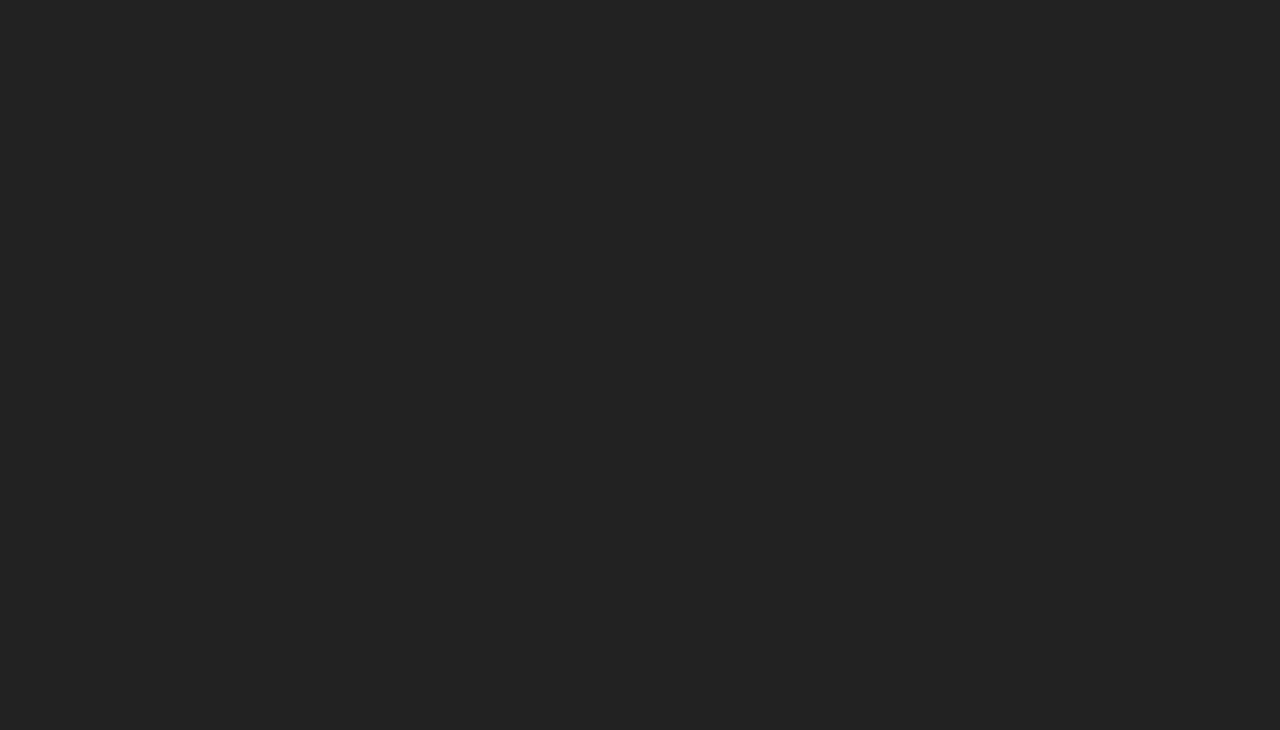
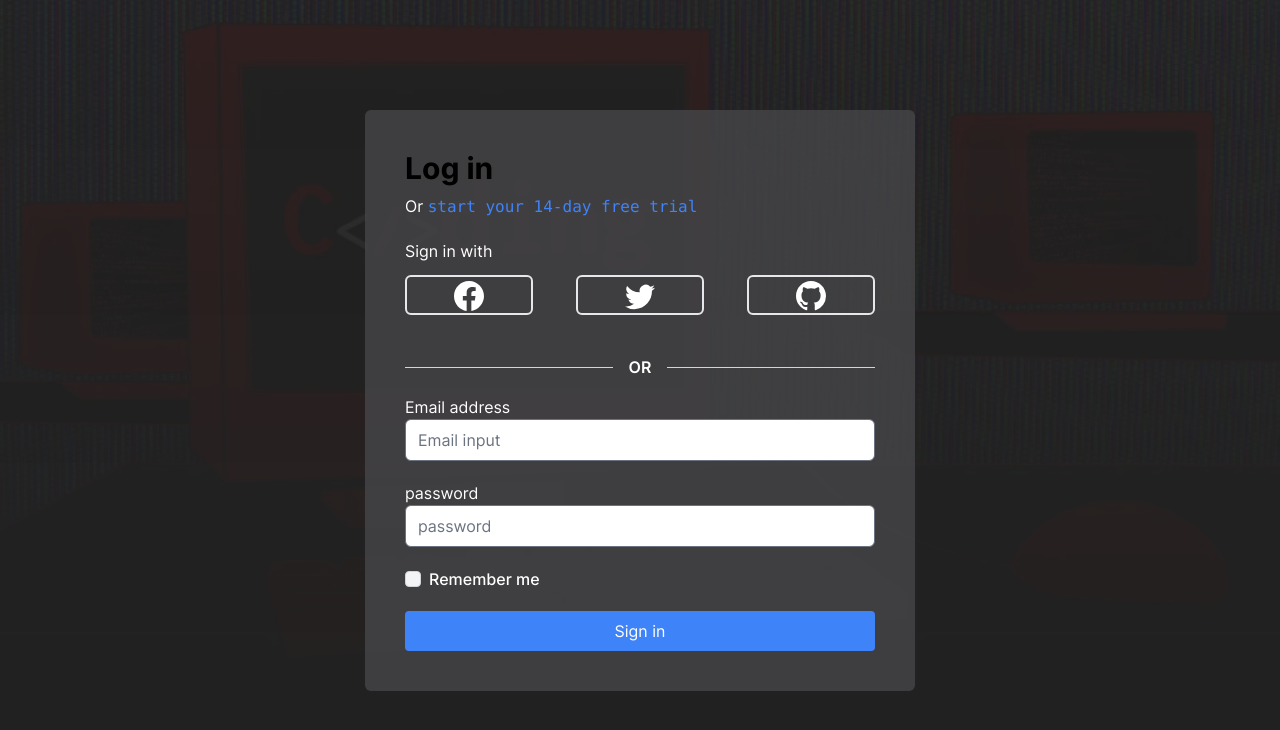
Before and after one commit to Superriot/coding.global-web, a Next.js app: page /auth/login in a window 1280 px wide. Shown: the top 730 px of the page. Built offline with nearby package versions, Linux system fonts and the light colour scheme.

Commit message:
feat: asdf

```diff
--- a/package.json
+++ b/package.json
@@ -22,6 +22,7 @@
   "dependencies": {
     "@headlessui/react": "^1.6.6",
     "@heroicons/react": "^1.0.6",
+    "axios": "^0.27.2",
     "clsx": "^1.1.1",
     "flowbite": "^1.5.2",
     "flowbite-react": "^0.1.6",
--- a/src/pages/auth/login.tsx
+++ b/src/pages/auth/login.tsx
@@ -1,7 +1,94 @@
-const login = () => {
-  <section>
-    <div></div>
-  </section>;
+import Layout from '@/components/layout/Layout';
+import Seo from '@/components/Seo';
+
+import SubmitButton from '../../components/auth/SubmitButton';
+
+const register = () => {
+  return (
+    <Layout>
+      <div
+        className={`my-5 flex h-screen items-center justify-center text-white md:my-0  `}
+      >
+        <div className='w-96 md:w-[600px]'>
+          <Seo templateTitle='Rules' description='Discord Server Rules' />
+          <main>
+            <section className='layout my-10 rounded-md bg-dark-light bg-opacity-80 p-10 '>
+              <h2 className='text-black'>Log in</h2>
+              <p className='mt-2'>
+                Or{' '}
+                <code className='text-blue-500'>
+                  start your 14-day free trial
+                </code>
+              </p>
+              <p className='mt-5'>Sign in with</p>
+              <div>
+                <SubmitButton />
+              </div>
+              <div className='relative mt-10'>
+                <div className='my-4 flex items-center before:mt-0.5 before:flex-1 before:border-t before:border-gray-300 after:mt-0.5 after:flex-1 after:border-t after:border-gray-300'>
+                  <p className='m-auto mx-4 mb-0 text-center font-semibold'>
+                    OR
+                  </p>
+                </div>
+              </div>
+              <div className='mt-3'>
+                <label
+                  htmlFor='exampleEmail0'
+                  className='form-label mb-2 inline-block text-gray-700'
+                />
+                Email address
+                <input
+                  type='email'
+                  className='
+        w-full
+        rounded-md
+
+      '
+                  id='exampleEmail0'
+                  placeholder='Email input'
+                />
+              </div>
+              <div className='mt-5'>
+                {' '}
+                <label
+                  htmlFor='examplePassword0'
+                  className='mb-2 inline-block text-gray-700'
+                />
+                password
+                <input
+                  type='email'
+                  className='
+        w-full
+        rounded-md
+
+      '
+                  id='exampleEmail0'
+                  placeholder='password'
+                />
+              </div>
+              <div className='mb-4 mt-5 flex items-center'>
+                <input
+                  id='default-checkbox'
+                  type='checkbox'
+                  value=''
+                  className='h-4 w-4 rounded border-gray-300 bg-gray-100   dark:border-gray-600 dark:bg-gray-700 dark:ring-offset-gray-800 '
+                />
+                <label
+                  htmlFor='default-checkbox'
+                  className='ml-2 text-base font-medium text-white dark:text-gray-300'
+                >
+                  Remember me
+                </label>
+              </div>
+              <div className='mt-5 w-full rounded bg-blue-500 py-2 text-center text-white hover:bg-blue-900'>
+                Sign in
+              </div>
+            </section>
+          </main>
+        </div>
+      </div>
+    </Layout>
+  );
 };
 
-export default login;
+export default register;
--- a/src/pages/auth/register.tsx
+++ /dev/null
@@ -1,96 +0,0 @@
-import Layout from '@/components/layout/Layout';
-import Seo from '@/components/Seo';
-
-import AuthButton from '../../components/auth/AuthButton';
-
-const register = () => {
-  return (
-    <Layout>
-      <div
-        className={`my-5 flex h-screen items-center justify-center text-white md:my-0  `}
-      >
-        <div className='w-96 md:w-[600px]'>
-          <Seo templateTitle='Rules' description='Discord Server Rules' />
-          <main>
-            <section className='layout my-10 rounded-md bg-dark-light bg-opacity-80 p-10 '>
-              <h2 className='text-black'>Sign in to you account</h2>
-              <p className='mt-2'>
-                Or{' '}
-                <code className='text-blue-500'>
-                  start your 14-day free trial
-                </code>
-              </p>
-              <p className='mt-10'>Sign in with</p>
-              <div>
-                <AuthButton />
-              </div>
-              <div className='relative mt-10'>
-                <div className='h-2 border-b border-solid' />
-                <div className='absolute top-0 left-0 flex w-full justify-center bg-dark-light'>
-                  Or Cotinue with
-                </div>
-              </div>
-              <div className='mt-10'>
-                <label
-                  htmlFor='exampleEmail0'
-                  className='form-label mb-2 inline-block text-gray-700'
-                />
-                Email address
-                <input
-                  type='email'
-                  className='
-        w-full
-        rounded-md
-
-      '
-                  id='exampleEmail0'
-                  placeholder='Email input'
-                />
-              </div>
-              <div className='mt-5'>
-                {' '}
-                <label
-                  htmlFor='examplePassword0'
-                  className='mb-2 inline-block text-gray-700'
-                />
-                password
-                <input
-                  type='email'
-                  className='
-        w-full
-        rounded-md
-
-      '
-                  id='exampleEmail0'
-                  placeholder='password'
-                />
-              </div>
-              <div className='mb-4 mt-5 flex items-center'>
-                <input
-                  id='default-checkbox'
-                  type='checkbox'
-                  value=''
-                  className='h-4 w-4 rounded border-gray-300 bg-gray-100   dark:border-gray-600 dark:bg-gray-700 dark:ring-offset-gray-800 '
-                />
-                <label
-                  htmlFor='default-checkbox'
-                  className='ml-2 text-base font-medium text-white dark:text-gray-300'
-                >
-                  Remember me
-                </label>
-              </div>
-              <p className='ml-60 -mt-10 text-base text-blue-500'>
-                Forgot your password?
-              </p>
-              <div className='my-1 mt-5 w-full rounded bg-blue-500 py-2 text-center text-white hover:bg-blue-900 focus:outline-none'>
-                Sign in
-              </div>
-            </section>
-          </main>
-        </div>
-      </div>
-    </Layout>
-  );
-};
-
-export default register;
--- a/src/styles/globals.css
+++ b/src/styles/globals.css
@@ -178,11 +178,11 @@ input::-webkit-inner-spin-button {
 }
 
 /* Active */
-button[class*='text-gray-900'] {
+div[data-testid*='flowbite-accordion'] button[class*='text-gray-900'] {
   @apply bg-black text-white !important;
 }
 
 /* Not Active */
-button:not([class*='text-gray-900']) {
+div[data-testid*='flowbite-accordion'] button:not([class*='text-gray-900']) {
   @apply bg-transparent text-white  hover:bg-white hover:text-black !important;
 }
--- a/tsconfig.json
+++ b/tsconfig.json
@@ -20,7 +20,7 @@
     },
     "incremental": true
   },
-  "include": ["next-env.d.ts", "**/*.ts", "**/*.tsx"],
+  "include": ["next-env.d.ts", "**/*.ts", "**/*.tsx", "src/components/auth/AuthInputs3"],
   "exclude": ["node_modules"],
   "moduleResolution": ["node_modules", ".next", "node"]
 }
```
Also changed, not shown: src/components/auth/SubmitButton.tsx (renamed from src/components/auth/AuthButton.tsx), 1 other file (tests, documents, lock files or other folders).
